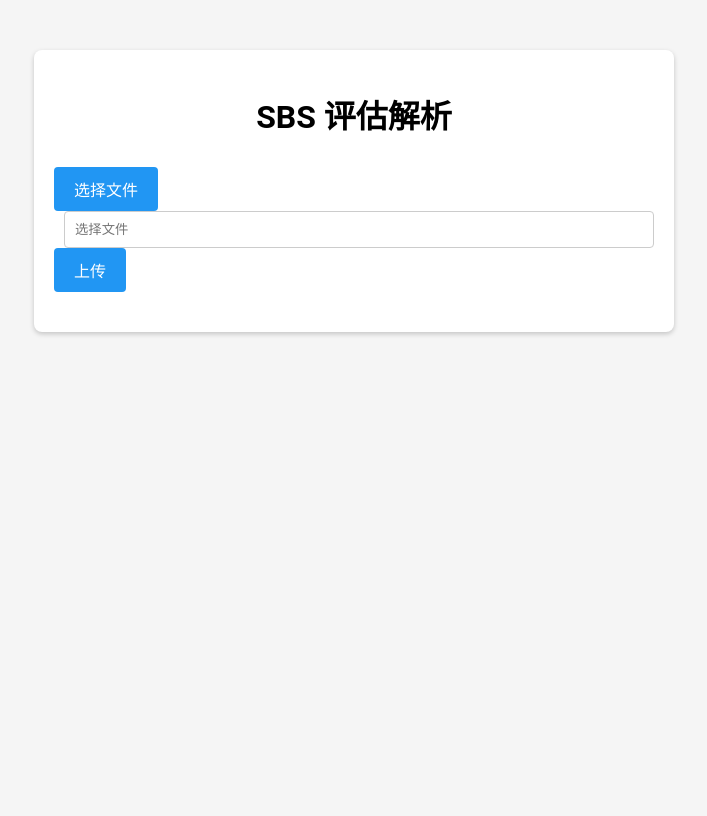
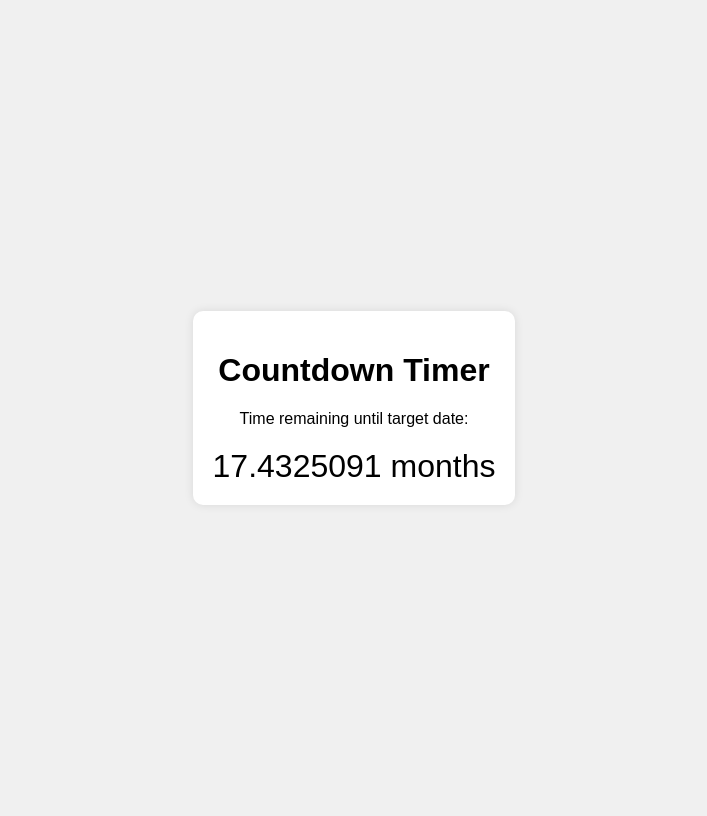
Before and after one commit to Pelhans/xiaopei, a Django app: page / in a window 1280 px wide. Shown: the whole page, without its empty margins (286-993 px from the left). Before the commit the page ends 336 px from the top, so only its background shows below. Run offline with Django 3.2, Linux system fonts and the light colour scheme.

Commit message:
添加倒计时

```diff
--- a/templates/homepage.html
+++ b/templates/homepage.html
@@ -1,104 +1,52 @@
 <!DOCTYPE html>
-<html>
+<html lang="en">
 <head>
-    <title>SBS 评估解析</title>
-    {% load static %}
+    <meta charset="UTF-8">
+    <meta name="viewport" content="width=device-width, initial-scale=1.0">
+    <title>Countdown Timer</title>
     <style>
-        /* 自定义Material Design风格的CSS */
         body {
-            font-family: 'Roboto', sans-serif;
-            background-color: #f5f5f5;
-            margin: 0;
-            padding: 0;
+            font-family: Arial, sans-serif;
+            display: flex;
+            justify-content: center;
+            align-items: center;
+            height: 100vh;
+            background-color: #f0f0f0;
         }
         .container {
-            max-width: 600px;
-            margin: 50px auto;
+            text-align: center;
+            background: white;
             padding: 20px;
-            background-color: #ffffff;
-            box-shadow: 0 2px 5px rgba(0, 0, 0, 0.2);
-            border-radius: 8px;
+            border-radius: 10px;
+            box-shadow: 0 0 10px rgba(0, 0, 0, 0.1);
         }
-        .header {
-            text-align: center;
-            margin-bottom: 30px;
-        }
-        .btn {
-            background-color: #2196F3;
-            color: white;
-            padding: 10px 20px;
-            border: none;
-            border-radius: 4px;
-            cursor: pointer;
-            text-align: center;
-            display: inline-block;
-            font-size: 16px;
-        }
-        .btn:hover {
-            background-color: #1976D2;
-        }
-        .file-field {
-            position: relative;
-            margin-bottom: 20px;
-        }
-        .file-field input[type="file"] {
-            position: absolute;
-            z-index: 2;
-            top: 0;
-            left: 0;
-            opacity: 0;
-            cursor: pointer;
-        }
-        .file-path-wrapper {
-            display: flex;
-            align-items: center;
-        }
-        .file-path-wrapper input {
-            flex-grow: 1;
-            margin-left: 10px;
-            padding: 10px;
-            border: 1px solid #ccc;
-            border-radius: 4px;
+        .countdown {
+            font-size: 2em;
+            margin-top: 20px;
         }
     </style>
 </head>
 <body>
-<div class="container">
-    <div class="header">
-        <h1>SBS 评估解析</h1>
+    <div class="container">
+        <h1>Countdown Timer</h1>
+        <p>Time remaining until target date:</p>
+        <div class="countdown" id="countdown"></div>
     </div>
-    <div class="file-field">
-        <form method="post" enctype="multipart/form-data">
-            {% csrf_token %}
-            <div>
-                <label class="btn">
-                    选择文件
-                    {{ form.file }}
-                </label>
-                <div class="file-path-wrapper">
-                    <input class="file-path validate" type="text" placeholder="选择文件">
-                </div>
-            </div>
-            <div class="center-align">
-                <button type="submit" class="btn waves-effect waves-light">上传</button>
-            </div>
-        </form>
-    </div>
-</div>
-<!-- JavaScript 用于实现文件选择后显示文件名 -->
-<script>
-    document.addEventListener('DOMContentLoaded', function() {
-        var fileInput = document.querySelector('input[type="file"]');
-        var filePathInput = document.querySelector('.file-path');
 
-        fileInput.addEventListener('change', function() {
-            if (fileInput.files.length > 0) {
-                filePathInput.value = fileInput.files[0].name;
-            } else {
-                filePathInput.value = '';
-            }
-        });
-    });
-</script>
+    <script>
+        function updateCountdown() {
+            const targetDate = new Date('2026-04-05T00:00:00');
+            const currentDate = new Date();
+            const timeDifference = targetDate - currentDate;
+
+            const monthsDifference = timeDifference / (1000 * 60 * 60 * 24 * 30.436875); // Average days in a month
+            const formattedMonthsDifference = monthsDifference.toFixed(7);
+
+            document.getElementById('countdown').innerText = formattedMonthsDifference + ' months';
+        }
+
+        updateCountdown();
+        setInterval(updateCountdown, 1000);
+    </script>
 </body>
 </html>
```
Also changed, not shown: 1 other file.
